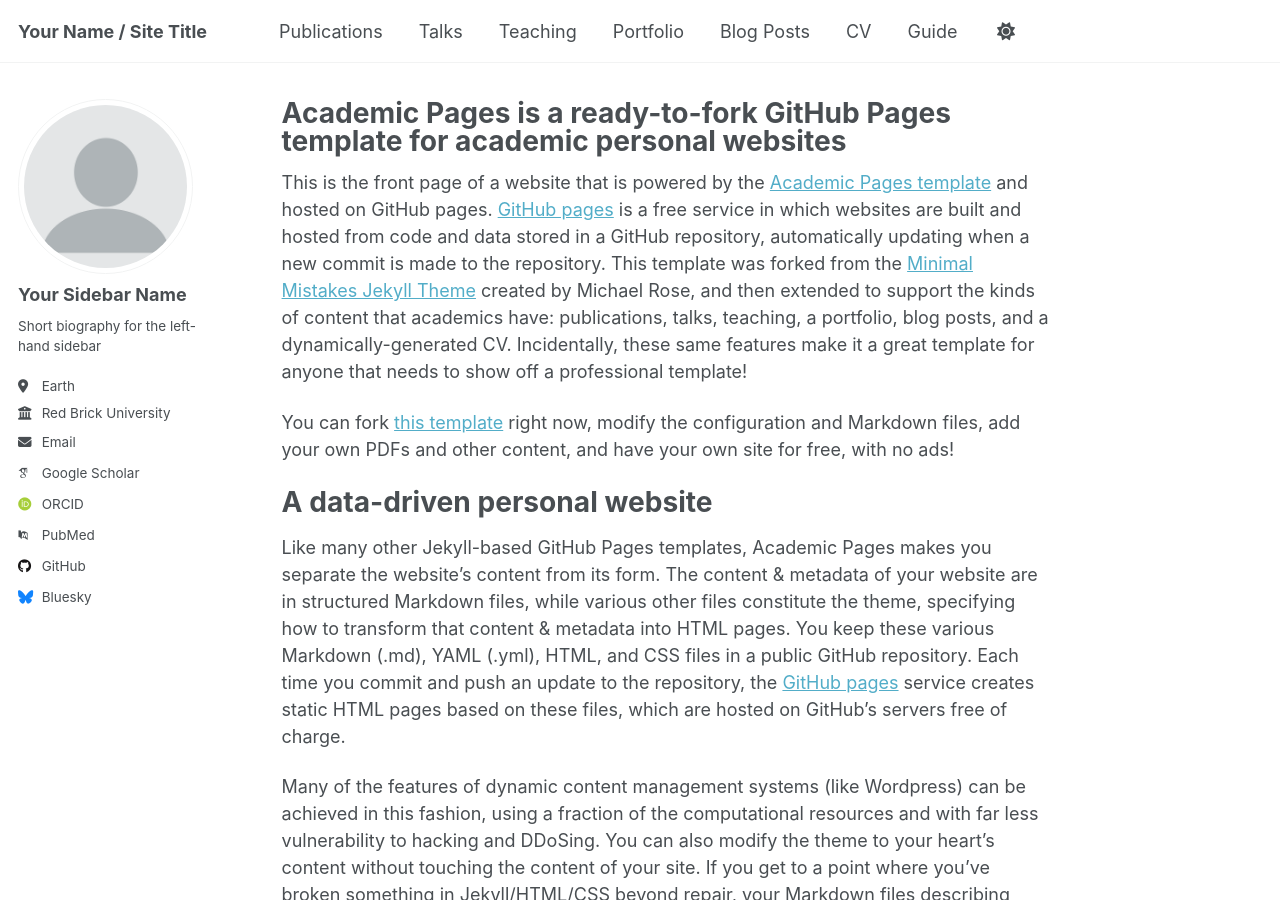
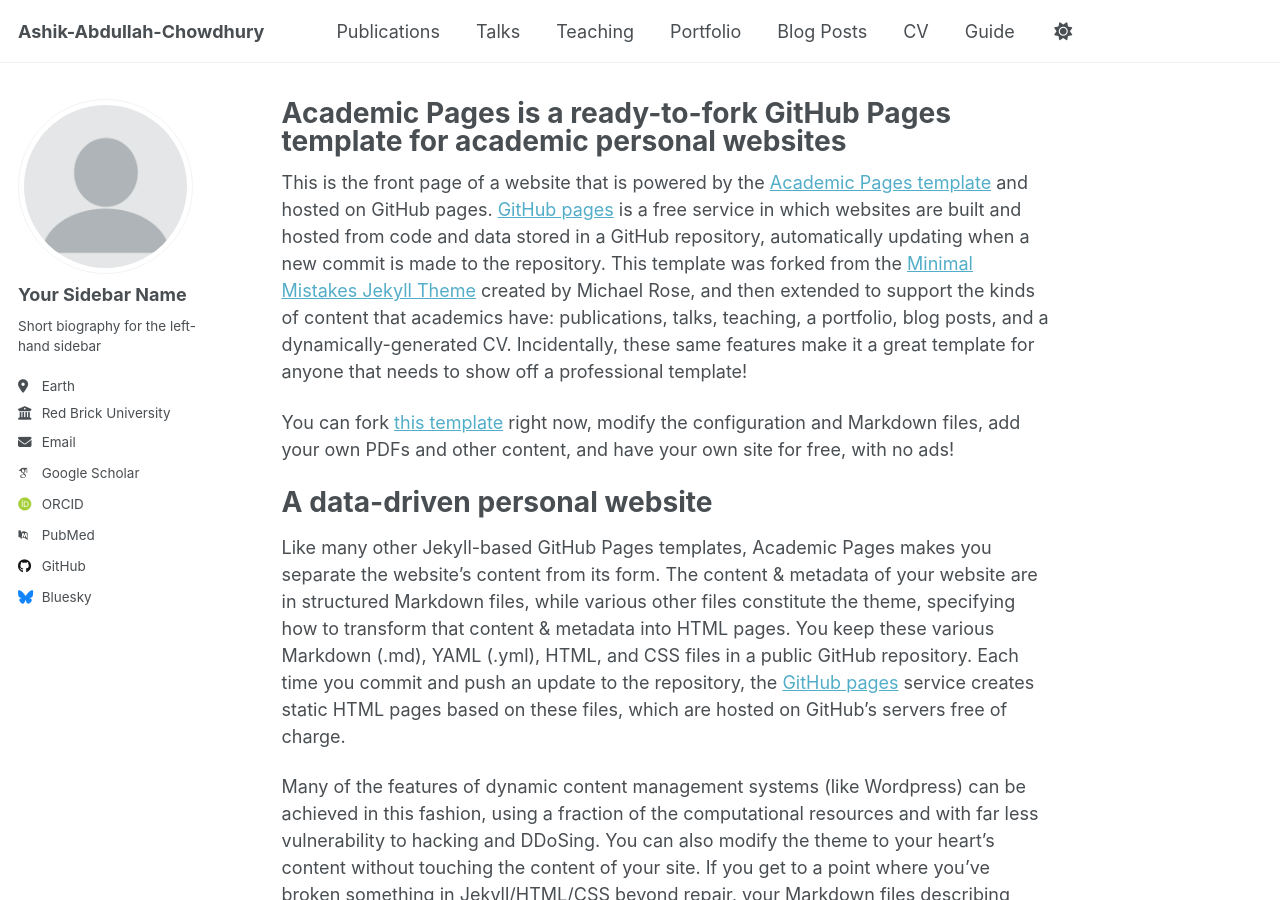
Before and after one commit to Ashik-Abdullah-Chowdhury/Ashik-Abdullah-Chowdhury.github.io, a Jekyll site: the page built from _pages/about.md, in a window 1280 px wide and 900 px high. Built offline with Jekyll 4.4.1, drawn with Linux system fonts in a browser that asks for light colours; some web fonts are replaced; a script that is not in the unit is left out.

Commit message:
initial commit

```diff
--- a/_config.yml
+++ b/_config.yml
@@ -9,7 +9,7 @@
 # Basic Site Settings
 locale                   : "en-US"
 site_theme               : "default" # Currently available options are "default", "air"
-title                    : "Your Name / Site Title"
+title                    : "Ashik-Abdullah-Chowdhury"
 title_separator          : "-"
 name                     : &name "Your Name"
 description              : &description "Your Name's academic portfolio"   # Update this with a general description of your site, this is the default if not overridden by a page
```
